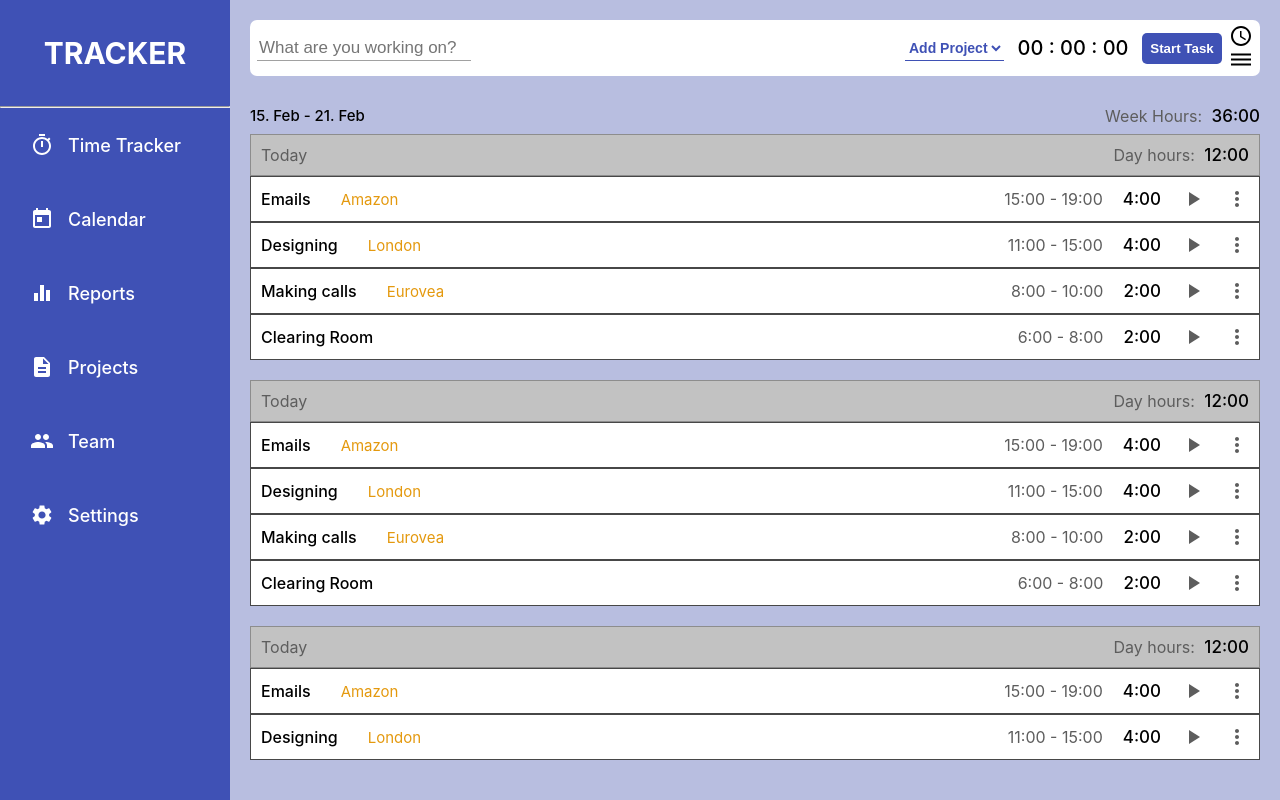
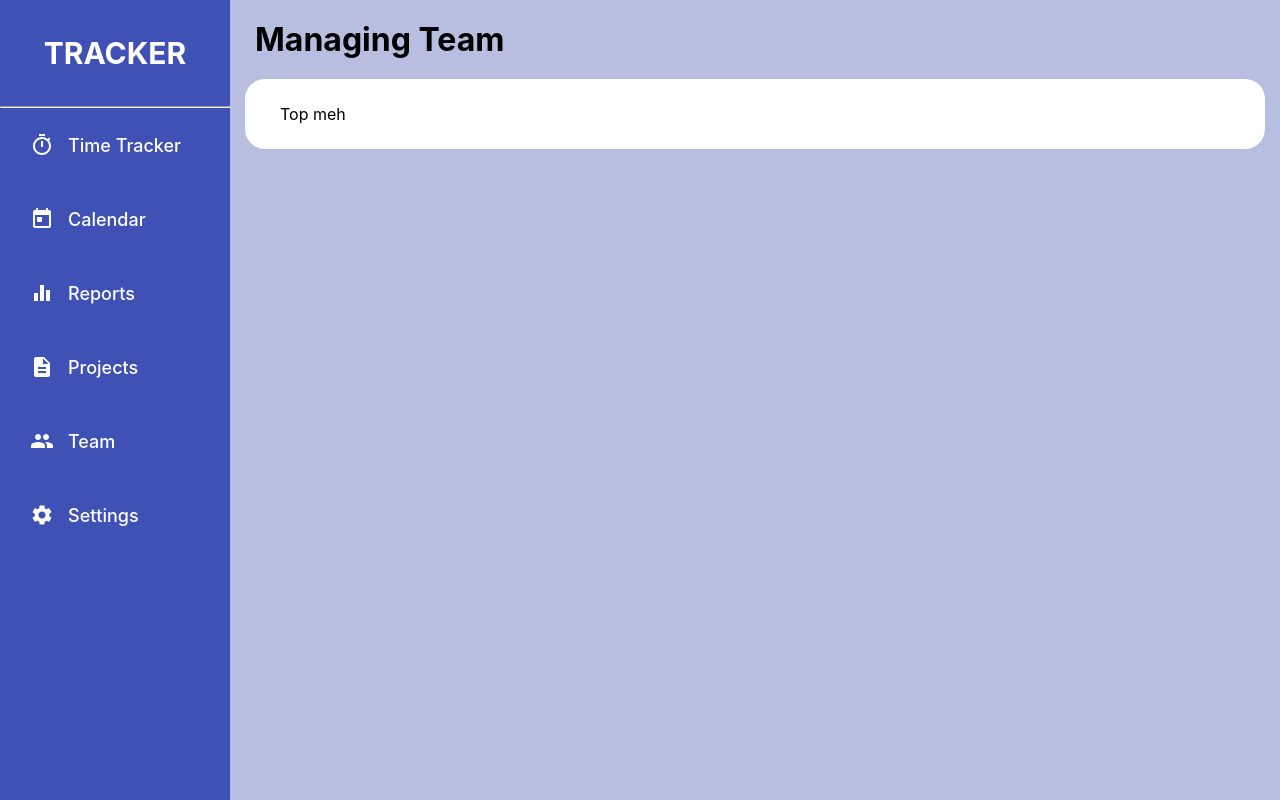
Before and after one commit to CodingMirec/time_tracker_beta, a React (Create React App) app: page /team in a window 1280 px wide. Built offline with nearby package versions, Linux system fonts and the light colour scheme.

Commit message:
adding team link/page

```diff
--- a/src/App.js
+++ b/src/App.js
@@ -7,6 +7,7 @@ import Home from "./pages/Home";
 import Login from "./pages/Login";
 import Register from "./pages/Register";
 import Settings from "./pages/Settings";
+import Team from "./pages/Team";
 
 function App() {
   return (
@@ -18,6 +19,9 @@ function App() {
           </Route>
           <Route path="/register">
             <Register />
+          </Route>
+          <Route path="/team">
+            <Team />
           </Route>
           <Route path="/settings">
             <Settings />
--- a/src/components/Sidebar.js
+++ b/src/components/Sidebar.js
@@ -44,7 +44,7 @@ function Sidebar() {
             <span>Projects</span>
           </div>
         </Link>
-        <Link to="/teams" className="sidebar__links">
+        <Link to="/team" className="sidebar__links">
           <div className="link__option">
             <GroupIcon />
             <span>Team</span>
--- a/src/pages/Settings.css
+++ b/src/pages/Settings.css
@@ -128,6 +128,10 @@ h3 {
   max-width: 300px;
 }
 
+.change__form > input:focus {
+  outline: none;
+}
+
 .change__form > button {
   margin-top: 10px;
   margin-bottom: 5px;
--- /dev/null
+++ b/src/pages/Team.css
@@ -0,0 +1,19 @@
+.team {
+  display: flex;
+  background-color: #b8bee0;
+}
+
+.team__layout {
+  flex: 1;
+}
+
+.team__title {
+  margin: 20px 25px;
+}
+
+.team__container {
+  margin: 15px;
+  padding: 25px 35px;
+  border-radius: 20px;
+  background-color: #fff;
+}
--- /dev/null
+++ b/src/pages/Team.js
@@ -0,0 +1,21 @@
+import React from "react";
+import Sidebar from "../components/Sidebar";
+
+import "./Team.css";
+
+function Team() {
+  return (
+    <div className="team">
+      <Sidebar />
+      <div className="team__layout">
+        <h1 className="team__title">Managing Team</h1>
+        <div className="team__container">
+          <div className="team__nav">Top meh</div>
+          <div className="team__members"></div>
+        </div>
+      </div>
+    </div>
+  );
+}
+
+export default Team;
```
Also changed, not shown: 1 other file (tests, documents, lock files or other folders).
